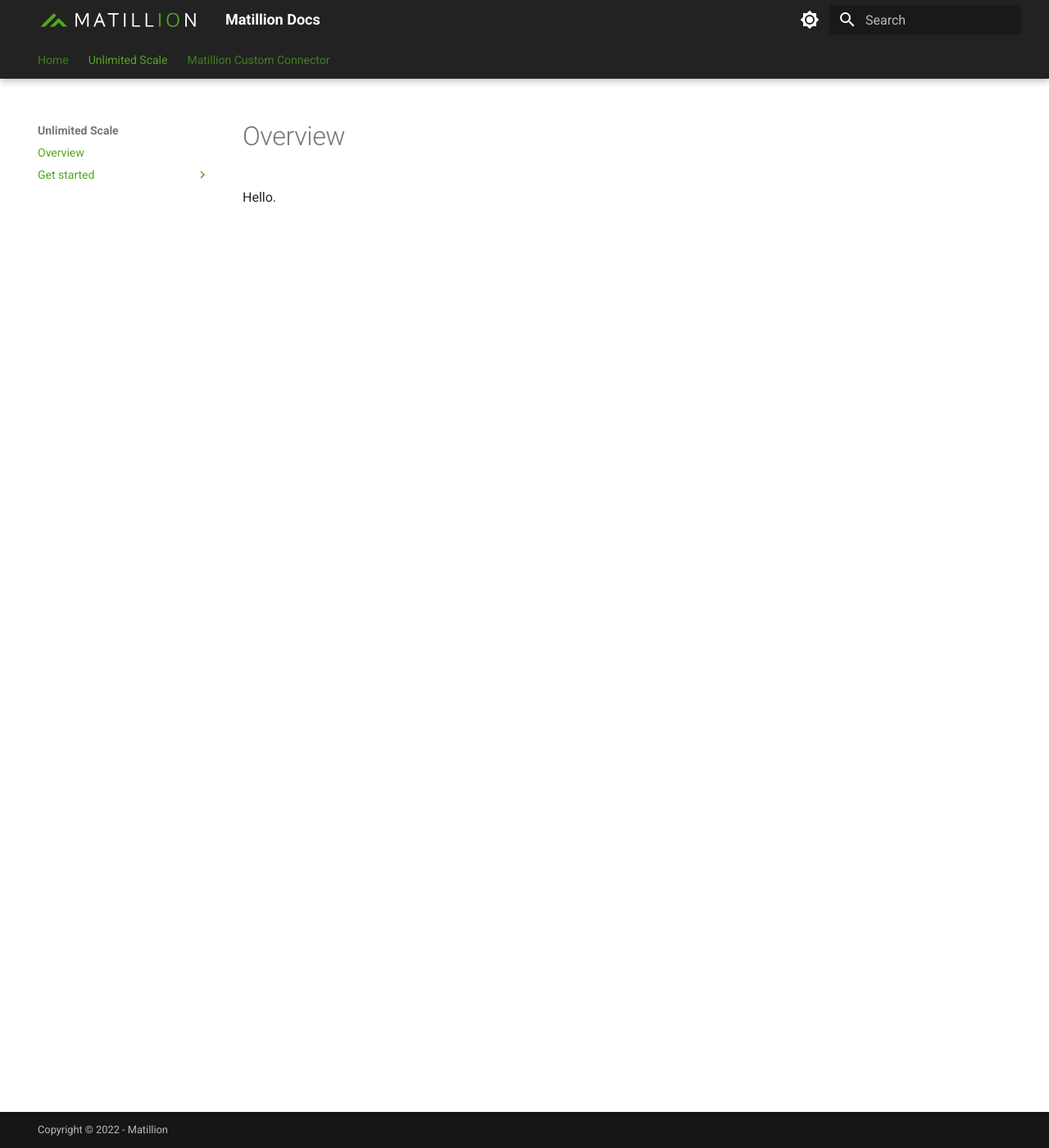
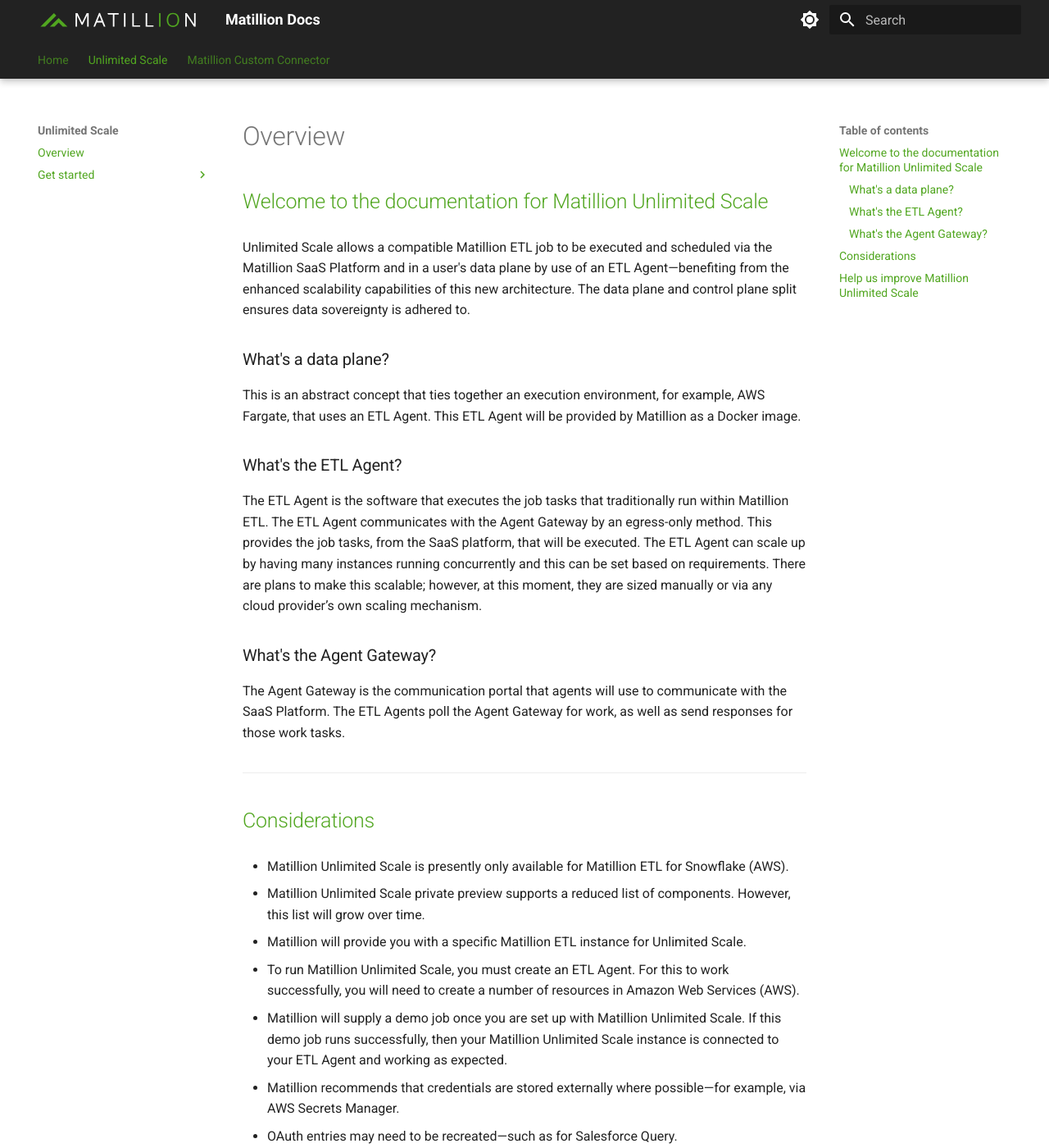
Before and after one commit to EvgenyMerkulov/matillion-docs-previews, an MkDocs documentation site: the page built from docs/unlimited-scale/index.md, in a window 1280 px wide and 1400 px high. Shown: the whole window at 82% size. Built offline with MkDocs 1.6.1 and Material for MkDocs 9.7.7, drawn with Linux system fonts in a browser that asks for light colours; some of the changed text lies outside the part shown.

Commit message:
adding overview page for us

```diff
--- a/docs/unlimited-scale/index.md
+++ b/docs/unlimited-scale/index.md
@@ -1 +1,42 @@
-Hello.
+## Welcome to the documentation for Matillion Unlimited Scale
+
+Unlimited Scale allows a compatible Matillion ETL job to be executed and scheduled via the Matillion SaaS Platform and in a user's data plane by use of an ETL Agent—benefiting from the enhanced scalability capabilities of this new architecture. The data plane and control plane split ensures data sovereignty is adhered to.
+
+### What's a data plane?
+
+This is an abstract concept that ties together an execution environment, for example, AWS Fargate, that uses an ETL Agent. This ETL Agent will be provided by Matillion as a Docker image.
+
+### What's the ETL Agent?
+
+The ETL Agent is the software that executes the job tasks that traditionally run within Matillion ETL. The ETL Agent communicates with the Agent Gateway by an egress-only method. This provides the job tasks, from the SaaS platform, that will be executed. The ETL Agent can scale up by having many instances running concurrently and this can be set based on requirements. There are plans to make this scalable; however, at this moment, they are sized manually or via any cloud provider’s own scaling mechanism.
+
+### What's the Agent Gateway?
+
+The Agent Gateway is the communication portal that agents will use to communicate with the SaaS Platform. The ETL Agents poll the Agent Gateway for work, as well as send responses for those work tasks.
+
+---
+
+## Considerations
+
+- Matillion Unlimited Scale is presently only available for Matillion ETL for Snowflake (AWS).
+- Matillion Unlimited Scale private preview supports a reduced list of components. However, this list will grow over time.
+- Matillion will provide you with a specific Matillion ETL instance for Unlimited Scale.
+- To run Matillion Unlimited Scale, you must create an ETL Agent. For this to work successfully, you will need to create a number of resources in Amazon Web Services (AWS).
+- Matillion will supply a demo job once you are set up with Matillion Unlimited Scale. If this demo job runs successfully, then your Matillion Unlimited Scale instance is connected to your ETL Agent and working as expected.
+- Matillion recommends that credentials are stored externally where possible—for example, via AWS Secrets Manager.
+- OAuth entries may need to be recreated—such as for Salesforce Query.
+
+Matillion doesn't recommend:
+
+- Running production workloads during the private preview of Matillion Unlimited Scale.
+- Running workloads with sensitive data during the private preview period of Matillion Unlimited Scale.
+
+---
+
+## Help us improve Matillion Unlimited Scale
+
+Matillion Unlimited Scale is still in development. Please get in touch with any problems you encounter while using this product.
+
+- More components will be enabled over time.
+- If a component is missing and you feel you need it, let us know and we will try to provide a workaround.
+- Let us know about any blockers you encounter.
```
